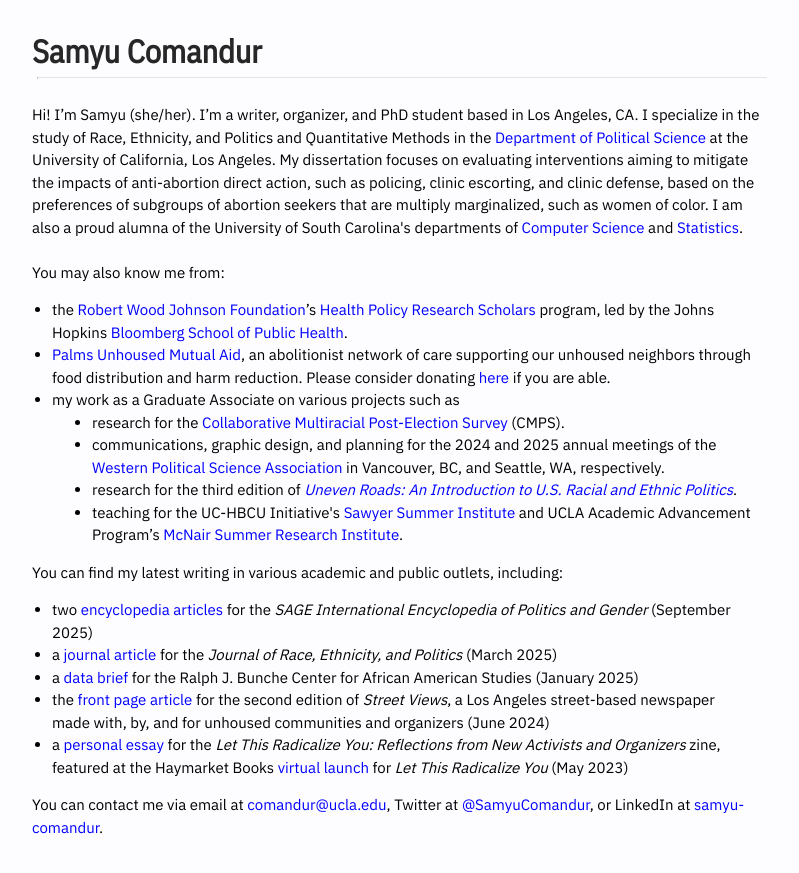
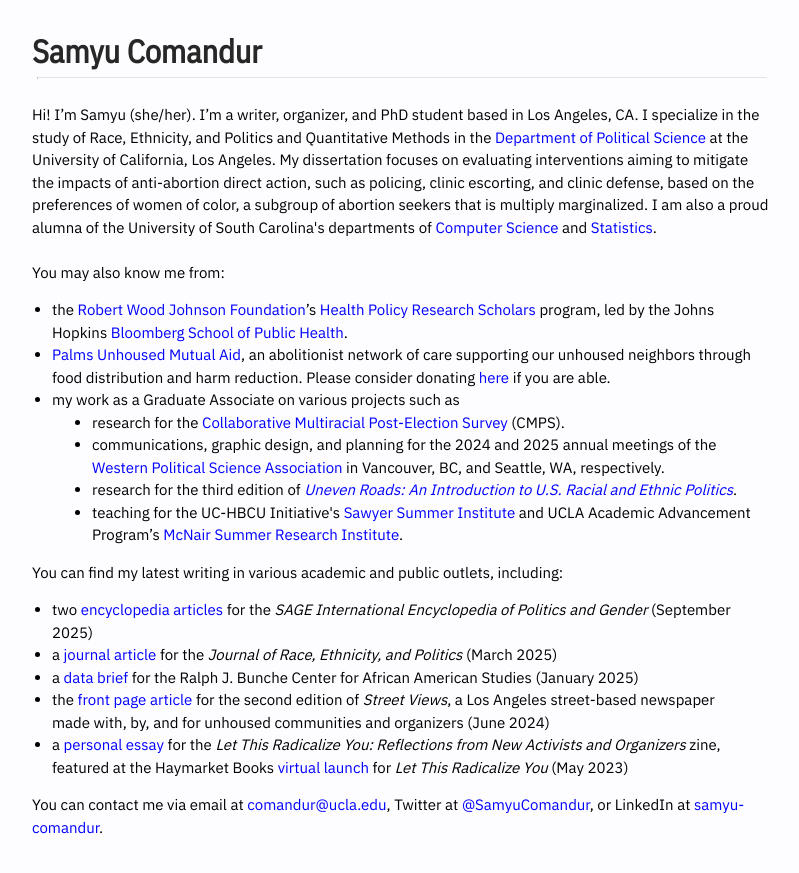
Before and after one commit to samyuc/samyuc.github.io, a Jekyll site: the page built from index.html, in a window 1280 px wide. Shown: the top 873 px of the page, without its empty margins (238-1037 px from the left). Built offline with Jekyll 4.4.1, drawn with Linux system fonts in a browser that asks for light colours.

Commit message:
Update index.html

```diff
--- a/index.html
+++ b/index.html
@@ -2,7 +2,7 @@
 layout: default
 ---
 
-Hi! I’m Samyu (she/her). I’m a writer, organizer, and PhD student based in Los Angeles, CA. I specialize in the study of Race, Ethnicity, and Politics and Quantitative Methods in the <a href="https://polisci.ucla.edu/person/samyu-comandur/">Department of Political Science</a> at the University of California, Los Angeles. My dissertation focuses on evaluating interventions aiming to mitigate the impacts of anti-abortion direct action, such as policing, clinic escorting, and clinic defense, based on the preferences of subgroups of abortion seekers that are multiply marginalized, such as women of color. I am also a proud alumna of the University of South Carolina's departments of <a href="https://sc.edu/study/colleges_schools/engineering_and_computing/departments/computer_science_and_engineering/index.php">Computer Science</a> and <a href=https://sc.edu/study/colleges_schools/artsandsciences/statistics/>Statistics</a>.
+Hi! I’m Samyu (she/her). I’m a writer, organizer, and PhD student based in Los Angeles, CA. I specialize in the study of Race, Ethnicity, and Politics and Quantitative Methods in the <a href="https://polisci.ucla.edu/person/samyu-comandur/">Department of Political Science</a> at the University of California, Los Angeles. My dissertation focuses on evaluating interventions aiming to mitigate the impacts of anti-abortion direct action, such as policing, clinic escorting, and clinic defense, based on the preferences of women of color, a subgroup of abortion seekers that is multiply marginalized. I am also a proud alumna of the University of South Carolina's departments of <a href="https://sc.edu/study/colleges_schools/engineering_and_computing/departments/computer_science_and_engineering/index.php">Computer Science</a> and <a href=https://sc.edu/study/colleges_schools/artsandsciences/statistics/>Statistics</a>.
 
 <br><br>You may also know me from:
 <ul><dl><dt>
```
